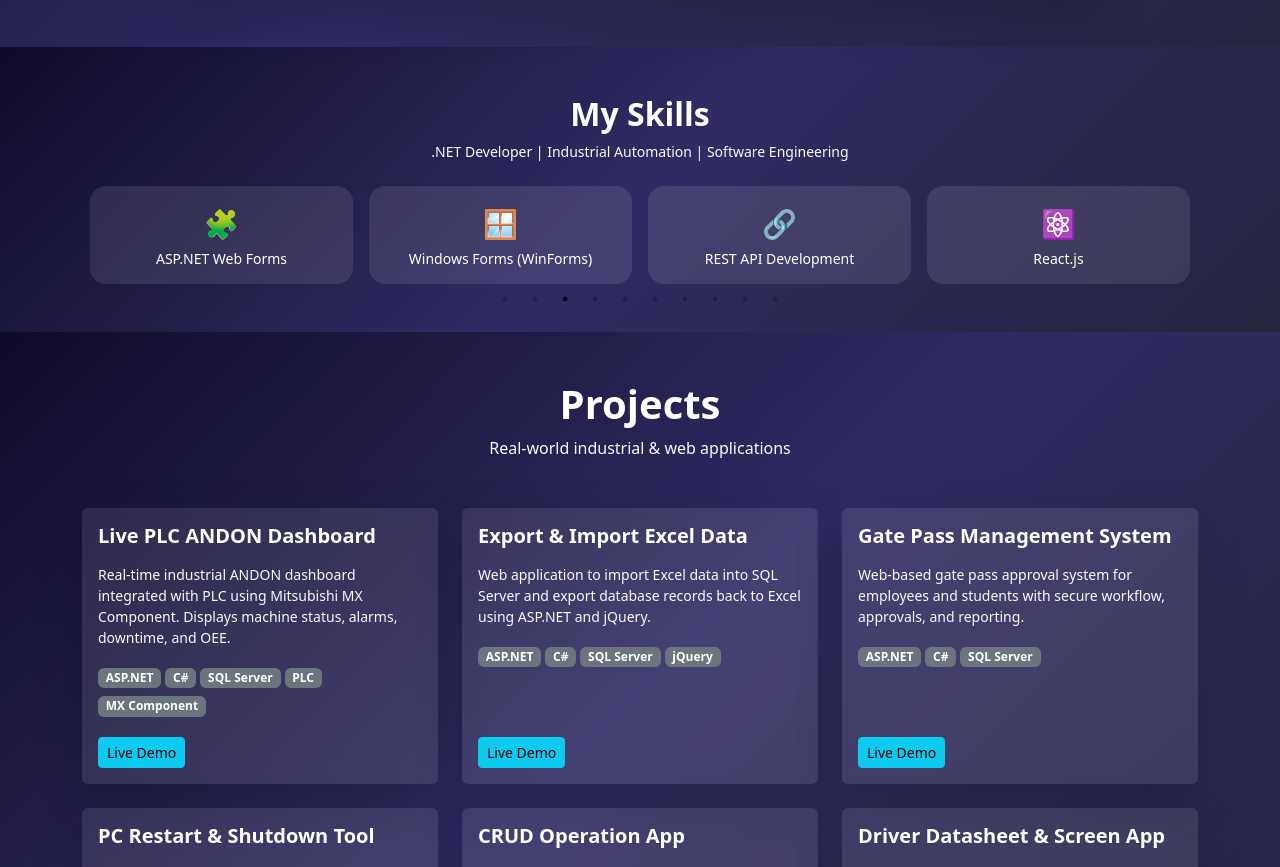
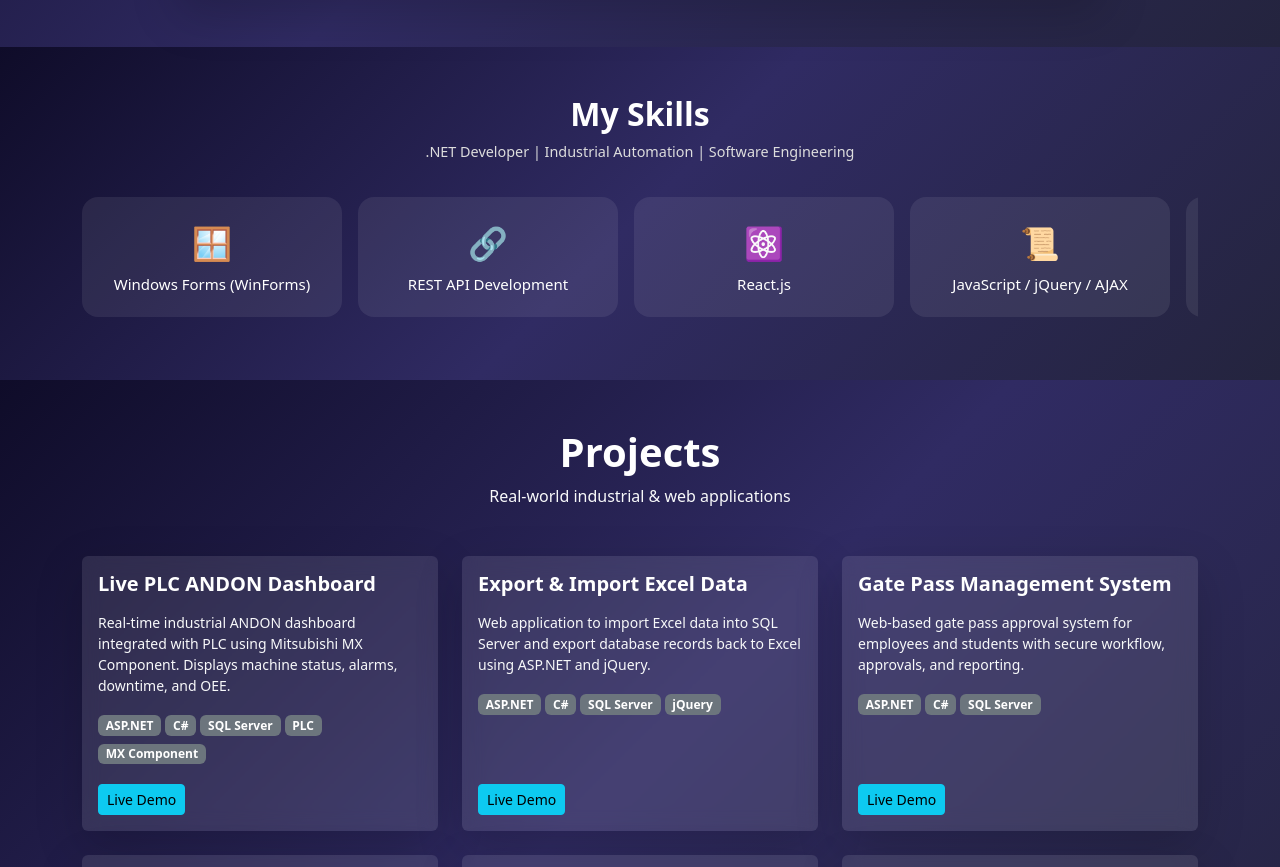
Before and after one commit to Hima322/Pandey-Himanshu, a React (Create React App) app: page / in a window 1280 px wide. Shown: the part 1894-2761 px from the top of the page. Built offline with nearby package versions, Linux system fonts and the light colour scheme.

Commit message:
correct skill section

```diff
--- a/src/components/Skills.jsx
+++ b/src/components/Skills.jsx
@@ -1,109 +1,32 @@
 import { Container } from "react-bootstrap";
-import Slider from "react-slick";
-import "slick-carousel/slick/slick.css";
-import "slick-carousel/slick/slick-theme.css";
+import "../styles/main.css";
 
 export default function Skills() {
   const skills = [
-    { icon: "💻", text: "ASP.NET / ASP.NET Core" },
-    { icon: "🔷", text: "C# Programming" },
-    { icon: "🧩", text: "ASP.NET Web Forms" },
     { icon: "🪟", text: "Windows Forms (WinForms)" },
     { icon: "🔗", text: "REST API Development" },
     { icon: "⚛️", text: "React.js" },
     { icon: "📜", text: "JavaScript / jQuery / AJAX" },
-    { icon: "🗄️", text: "SQL Server" },
-    { icon: "🏭", text: "PLC Integration" },
-    { icon: "🤝", text: "Communication & Teamwork" },
+    { icon: "💻", text: "ASP.NET / ASP.NET Core" },
   ];
 
-  const settings = {
-    dots: true,
-    infinite: true,
-    speed: 500,
-    slidesToShow: 4,
-    slidesToScroll: 1,
-    autoplay: true,
-    autoplaySpeed: 2500,
-    arrows: false,
-    swipeToSlide: true,
-    responsive: [
-      {
-        breakpoint: 1200,
-        settings: { slidesToShow: 3 },
-      },
-      {
-        breakpoint: 992,
-        settings: { slidesToShow: 2 },
-      },
-      {
-        breakpoint: 576,
-        settings: {
-          slidesToShow: 1,
-          dots: false,
-        },
-      },
-    ],
-  };
-
   return (
-    <section
-      id="skills"
-      className="py-5 text-white"
-      style={{
-        background: "linear-gradient(135deg, #0f0c29, #302b63, #24243e)",
-      }}
-    >
+    <section id="skills">
       <Container>
-        {/* Heading */}
-        <div className="text-center mb-4">
-          <h2 className="fw-bold fs-2 fs-md-1">My Skills</h2>
-          <p className="text-light small">
-            .NET Developer | Industrial Automation | Software Engineering
-          </p>
+        <div className="text-center mb-4 skills-heading">
+          <h2>My Skills</h2>
+          <p>.NET Developer | Industrial Automation | Software Engineering</p>
         </div>
 
-        {/* Slider */}
-        <Slider {...settings}>
+        <div className="skills-scroll">
           {skills.map((skill, idx) => (
-            <Skill key={idx} icon={skill.icon} text={skill.text} />
+            <div key={idx} className="skill-card">
+              <span className="icon">{skill.icon}</span>
+              <span className="text">{skill.text}</span>
+            </div>
           ))}
-        </Slider>
+        </div>
       </Container>
     </section>
   );
 }
-
-function Skill({ icon, text }) {
-  return (
-    <div className="px-2">
-      <div
-        className="d-flex flex-column align-items-center justify-content-center text-center p-3"
-        style={{
-          background: "rgba(255,255,255,0.1)",
-          borderRadius: "16px",
-          minHeight: "90px",
-          transition: "all 0.3s ease",
-        }}
-      >
-        <span
-          style={{
-            fontSize: "28px",
-            marginBottom: "6px",
-          }}
-        >
-          {icon}
-        </span>
-
-        <span
-          style={{
-            fontSize: "14px",
-            lineHeight: "1.3",
-          }}
-        >
-          {text}
-        </span>
-      </div>
-    </div>
-  );
-}
--- a/src/styles/main.css
+++ b/src/styles/main.css
@@ -17,3 +17,101 @@
   background-color: #fff;
   color: #000;
 }
+/* Skills.css */
+
+/* ================= SKILLS SECTION ================= */
+#skills {
+  background: linear-gradient(135deg, #0f0c29, #302b63, #24243e);
+  padding: 3rem 0;
+  color: white;
+}
+
+/* Heading */
+#skills .skills-heading h2 {
+  font-weight: 700;
+  font-size: 2rem;
+}
+
+#skills .skills-heading p {
+  font-size: 0.9rem;
+  color: #ddd;
+}
+
+/* ================= SCROLL CONTAINER ================= */
+.skills-scroll {
+  display: flex;
+  gap: 16px;
+  overflow-x: auto;
+  scroll-snap-type: x mandatory;
+  padding: 10px 0 15px;
+}
+
+.skills-scroll::-webkit-scrollbar {
+  height: 6px;
+}
+
+.skills-scroll::-webkit-scrollbar-thumb {
+  background: rgba(255, 255, 255, 0.4);
+  border-radius: 10px;
+}
+
+/* ================= SKILL CARD ================= */
+.skill-card {
+  min-width: 260px;
+  flex-shrink: 0;
+  scroll-snap-align: center;
+
+  display: flex;
+  flex-direction: column;
+  align-items: center;
+  justify-content: center;
+
+  text-align: center;
+  padding: 1rem;
+
+  background: rgba(255, 255, 255, 0.08);
+  border-radius: 16px;
+  min-height: 120px;
+
+  transition: transform 0.3s ease, background 0.3s ease;
+}
+
+.skill-card:hover {
+  transform: translateY(-6px);
+  background: rgba(255, 255, 255, 0.15);
+}
+
+.skill-card .icon {
+  font-size: 32px;
+  margin-bottom: 8px;
+}
+
+.skill-card .text {
+  font-size: 15px;
+  line-height: 1.3;
+}
+
+/* ================= MOBILE ================= */
+@media (max-width: 576px) {
+  #skills .skills-heading h2 {
+    font-size: 1.5rem;
+  }
+
+  #skills .skills-heading p {
+    font-size: 0.8rem;
+  }
+
+  .skill-card {
+    min-width: 220px;
+    min-height: 100px;
+    padding: 0.8rem;
+  }
+
+  .skill-card .icon {
+    font-size: 28px;
+  }
+
+  .skill-card .text {
+    font-size: 14px;
+  }
+}
```
